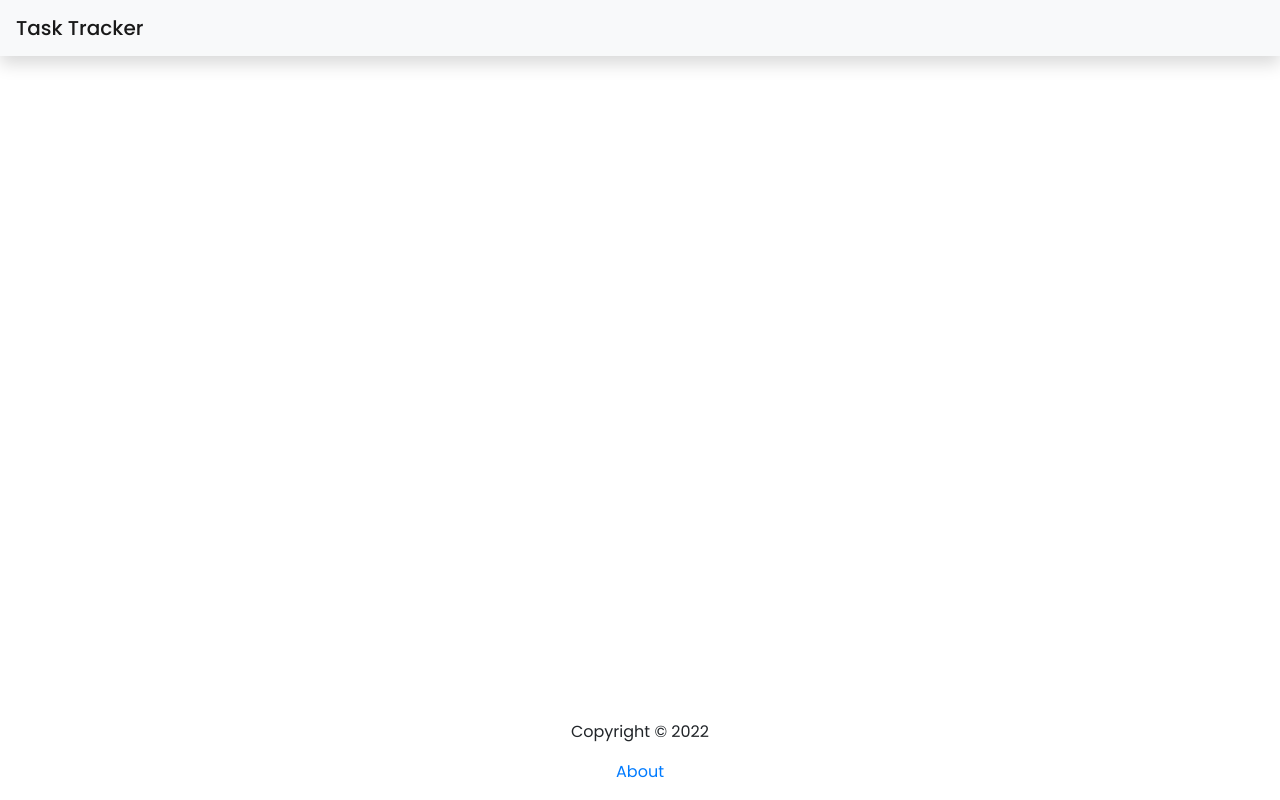
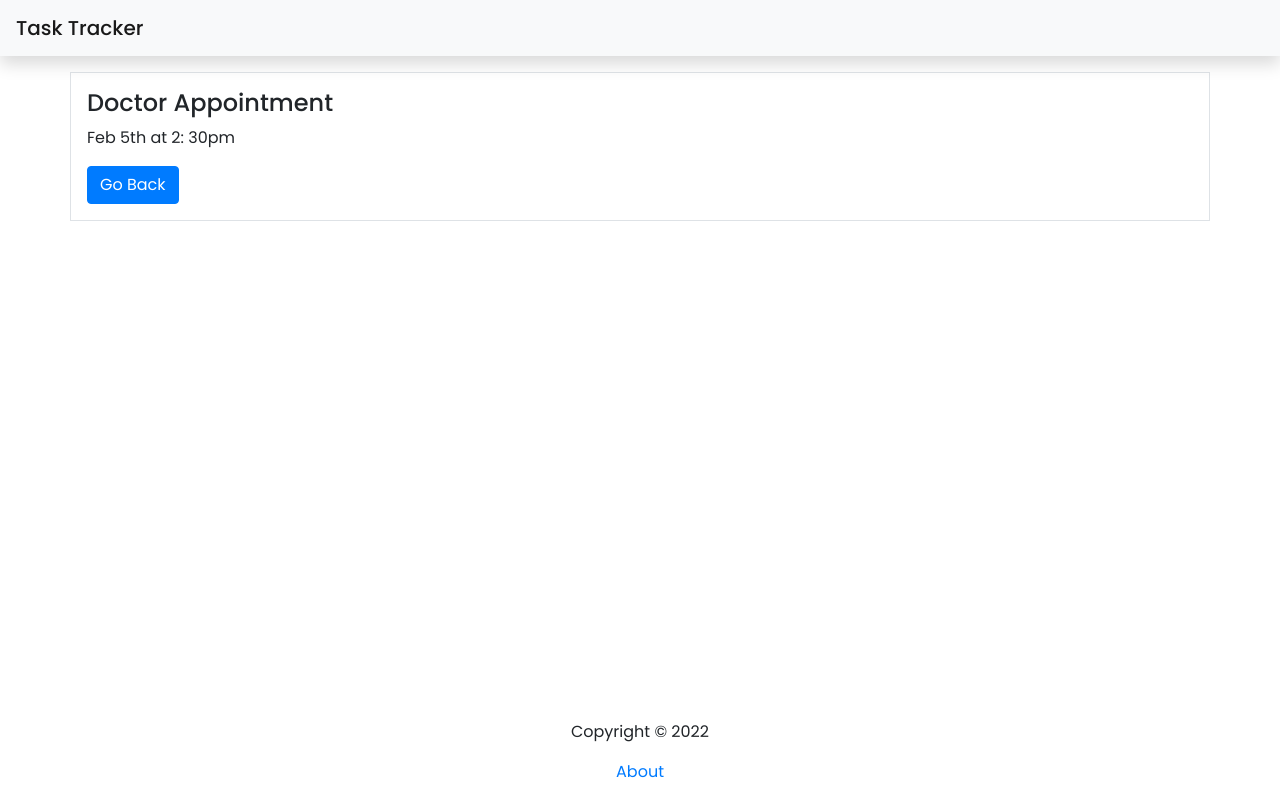
Before and after one commit to katieleebrown/react-task-tracker, a React (Create React App) app: page /task/1 in a window 1280 px wide. Built offline with nearby package versions, Linux system fonts and the light colour scheme; data requests are answered from the project's data file.

Commit message:
task details route created

```diff
--- a/src/App.js
+++ b/src/App.js
@@ -4,6 +4,7 @@ import Header from './components/Header';
 import Card from './components/Card';
 import Footer from './components/Footer';
 import About from './components/About';
+import TaskDetails from './components/TaskDetails'
 
 
 function App() {
@@ -88,6 +89,7 @@ function App() {
               <Card tasks={tasks} onDelete={deleteTask} onToggle={toggleReminder} onAdd={addTask} />
             </>
           } />
+          <Route path='/task/:id' element={<TaskDetails />} />
           <Route path='/about' element={<About />} />
         </Routes>
         <Footer />
--- a/src/components/Task.js
+++ b/src/components/Task.js
@@ -1,4 +1,5 @@
 import { FaTimes } from 'react-icons/fa'
+import { Link } from 'react-router-dom'
 
 const Task = ({ task, onDelete, onToggle }) => {
     return (
@@ -9,6 +10,8 @@ const Task = ({ task, onDelete, onToggle }) => {
             </div>
 
             <p>{task.day}</p>
+
+            <p><Link to={`/task/${task.id}`}>View Details</Link></p>
         </div>
     )
 }
--- /dev/null
+++ b/src/components/TaskDetails.js
@@ -0,0 +1,46 @@
+import { useState, useEffect } from 'react'
+import { useParams, useNavigate } from 'react-router-dom'
+
+function TaskDetails() {
+    const [loading, setLoading] = useState(true)
+    const [task, setTask] = useState({})
+    const [error, setError] = useState(null)
+
+    const params = useParams()
+    const navigate = useNavigate()
+
+    useEffect(() => {
+        const fetchTask = async () => {
+            const res = await fetch(`http://localhost:5000/tasks/${params.id}`)
+            const data = await res.json()
+
+            if (res.status === 404) {
+                navigate('/')
+            }
+
+            setTask(data)
+            setLoading(false)
+
+        }
+
+        fetchTask()
+    })
+
+    if (error) {
+        navigate('/')
+    }
+
+    return loading ? (
+        <h3 className='pt-5'>Loading...</h3>
+    ) : (
+        <div className='container mt-3 p-3 border'>
+            <h4>{task.text}</h4>
+            <p>{task.day}</p>
+            <button className='btn btn-primary' onClick={() => {
+                navigate(-1)
+            }}>Go Back</button>
+        </div>
+    )
+}
+
+export default TaskDetails
```
